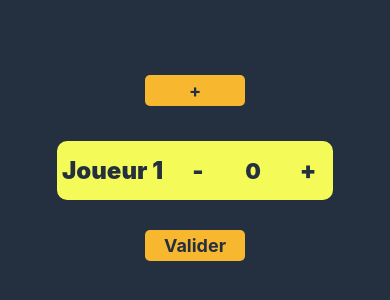
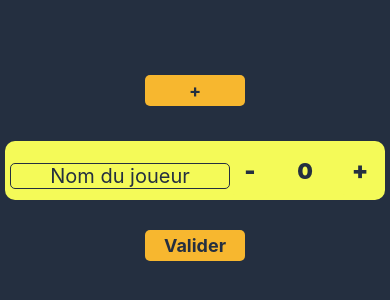
Before and after one commit to AnthonyB0511/atwi, a React Native app: screen /Home in a window 390 px wide. Shown: the part 274-574 px from the top of the page. Built offline with nearby package versions, Linux system fonts and the light colour scheme.

Commit message:
:sparkles: :feat ajout de la modification du nom du joueur

```diff
--- a/components/PersonBlock.js
+++ b/components/PersonBlock.js
@@ -1,15 +1,13 @@
-import { useState, useRef, useEffect } from 'react';
+import React, { useState, useRef, useEffect } from 'react';
 import { View, Text, TouchableOpacity, TextInput, Modal, Alert } from 'react-native';
 import CustomButtonValidation from './CustomButtonValidation';
 
-const PersonBlock = ({ name, color }) => {
+const PersonBlock = ({ initialName, color }) => {
+    const [name, setName] = useState(initialName); // State pour le nom du joueur
     const [score, setScore] = useState(0);
-    const [inputValue, setInputValue] = useState('');
-    const [showInput, setShowInput] = useState(false);
     const [operationValue, setOperationValue] = useState(0);
     const [modalVisible, setModalVisible] = useState(false);
     const [modalInputValue, setModalInputValue] = useState('');
-    const inputRef = useRef(null);
 
     const handleShortPress = (value) => {
         setScore(score + value);
@@ -25,7 +23,6 @@ const PersonBlock = ({ name, color }) => {
         }
     }, [modalVisible]);
 
-
     const handleModalButtonPress = (value) => {
         setScore(score + value);
         setModalVisible(false);
@@ -33,7 +30,13 @@ const PersonBlock = ({ name, color }) => {
 
     return (
         <View style={{ flexDirection: 'row', alignItems: 'center', justifyContent: 'space-between', padding: 5, marginTop: 25, backgroundColor: color, borderRadius: 10 }}>
-            <Text style={{ color: '#242F40', fontWeight: 900, marginRight: 15, fontSize: 24 }}>{name}</Text>
+            <TextInput
+                value={name}
+                onChangeText={setName} // Met à jour le nom du joueur lors de la saisie
+                placeholder="Nom du joueur"
+                placeholderTextColor='#242F40'
+                style={{ borderWidth: 1, color: '#242F40', borderColor: '#242F40', borderRadius: 5, paddingHorizontal: 5, marginTop: 10, width: 220, textAlign: 'center', fontSize: 20 }}
+            />
             <View style={{ flexDirection: 'row', alignItems: 'center' }}>
                 <TouchableOpacity
                     onPress={() => handleShortPress(-1)}
```
